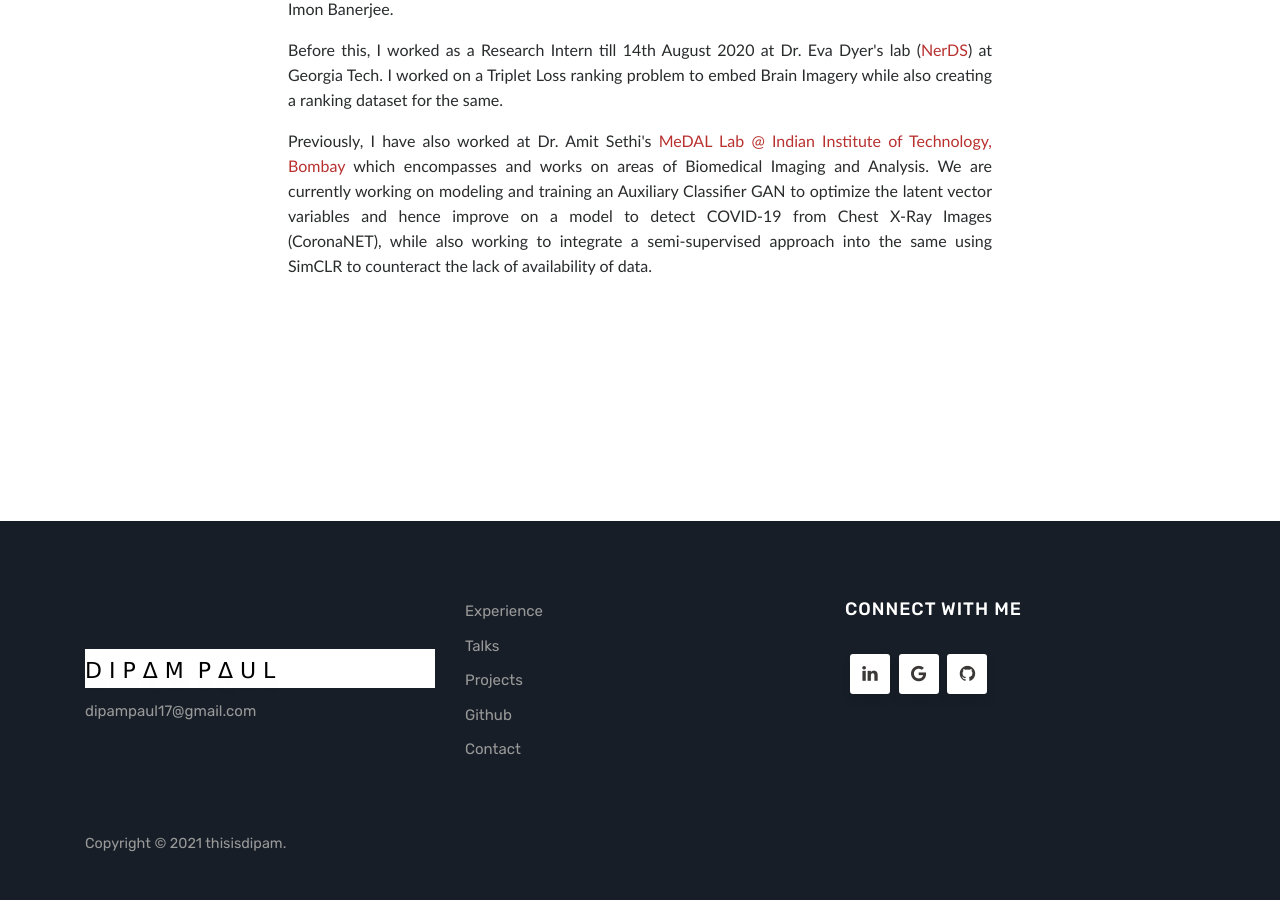
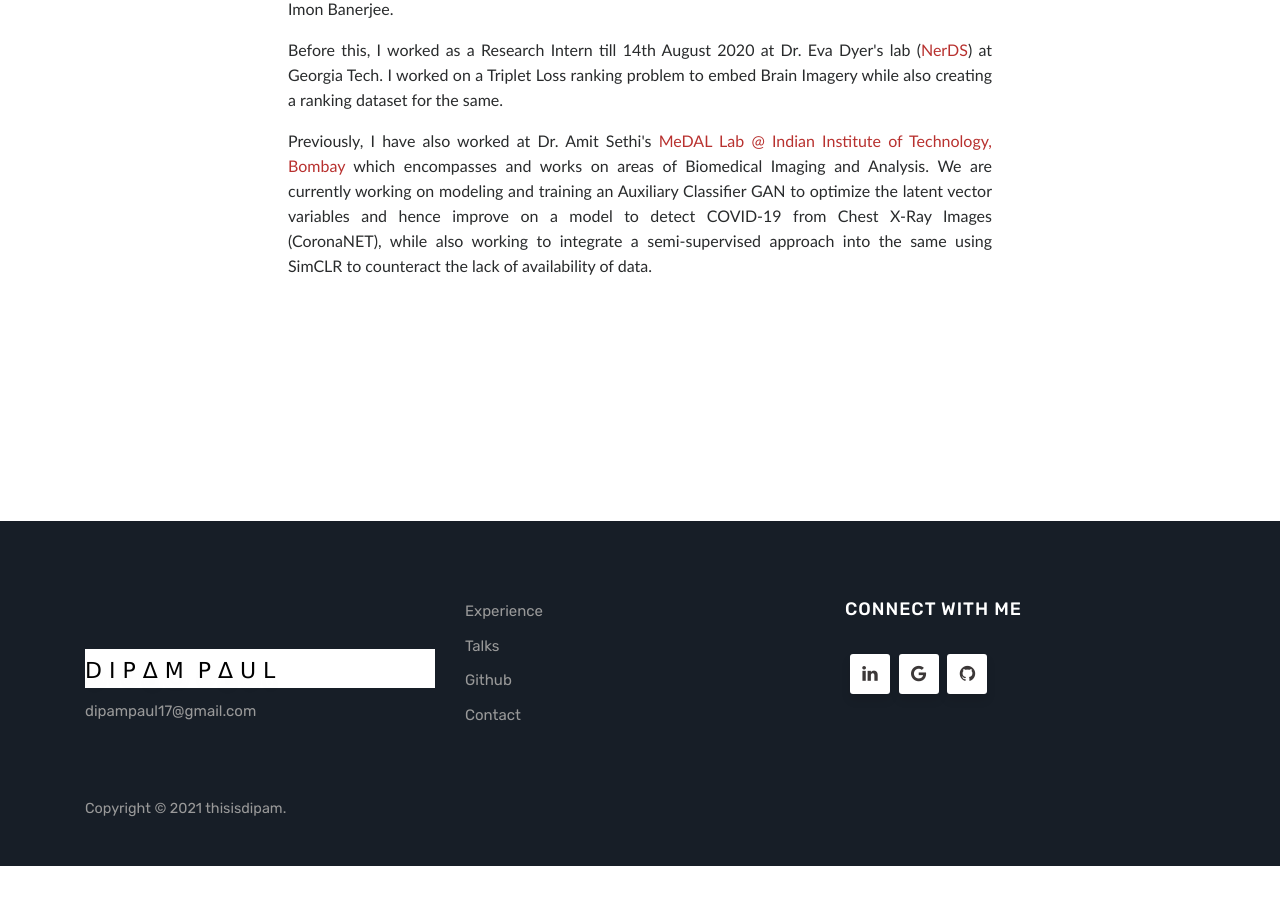
Before and after one commit to thisisdipam/thisisdipam.github.io, a Jekyll site: the page built from index.html, in a window 1280 px wide and 900 px high, scrolled down 1002 px. Built offline with Jekyll 4.4.1, drawn with Linux system fonts in a browser that asks for light colours; after the commit the page ends 1868 px from its top, so only the background shows below that.

Commit message:
Update default.html

```diff
--- a/_layouts/default.html
+++ b/_layouts/default.html
@@ -74,7 +74,7 @@
                 </li>
 
                 <li class="nav-item">
-          <a class="nav-link " href="/assets/resume_dipam_jan (1).pdf"><span>CV</span></a>
+          <a class="nav-link " href="/assets/CV_Dipam_Paul_Mar'21.pdf"><span>CV</span></a>
         </li>
 
                 <li class="nav-item">
@@ -145,7 +145,7 @@
                 <ul>
                 <li><a href="{{ site.baseurl }}/about">Experience</a></li>
                 <li><a href="{{ site.baseurl }}/talk">Talks</a></li>
-                <li><a target="_blank" href="{{ site.baseurl }}/projects/">Projects</a></li>
+                <li><a target="_blank" href="{{ site.baseurl }}/projects/"></a></li>
                 <li><a href="https://github.com/dipampaul17/">Github</a></li>
                 <li><a href="{{ site.baseurl }}/contact">Contact</a></li>
                 </ul>
```
